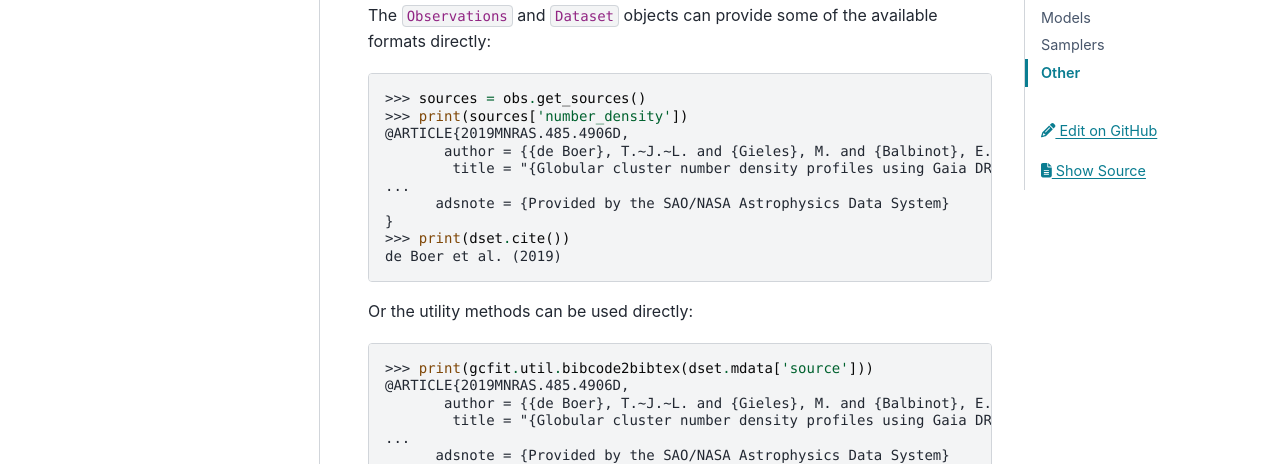
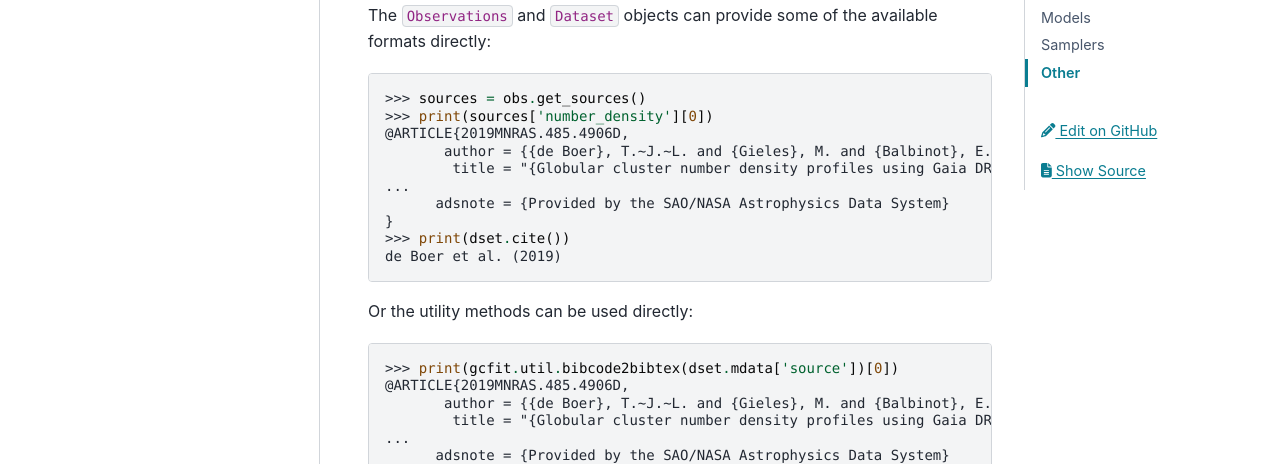
Before and after one commit to nmdickson/GCfit, a Sphinx documentation site: the page built from docs/source/citations.rst, in a window 1280 px wide and 900 px high, scrolled down 593 px. Shown: the part 152-616 px from the top of the window. Built offline with Sphinx 7.4.7 and the PyData theme 0.15.4, drawn with Linux system fonts in a browser that asks for light colours.

Commit message:
update citation docs

```diff
--- a/docs/source/citations.rst
+++ b/docs/source/citations.rst
@@ -37,7 +35,7 @@ formats directly:
 .. code-block:: python
 
     >>> sources = obs.get_sources()
-    >>> print(sources['number_density'])
+    >>> print(sources['number_density'][0])
     @ARTICLE{2019MNRAS.485.4906D,
            author = {{de Boer}, T.~J.~L. and {Gieles}, M. and {Balbinot}, E. and {H{\'e}nault-Brunet}, V. and {Sollima}, A. and {Watkins}, L.~L. and {Claydon}, I.},
             title = "{Globular cluster number density profiles using Gaia DR2}",
@@ -51,7 +49,7 @@ Or the utility methods can be used directly:
 
 .. code-block:: python
 
-    >>> print(gcfit.util.bibcode2bibtex(dset.mdata['source']))
+    >>> print(gcfit.util.bibcode2bibtex(dset.mdata['source'])[0])
     @ARTICLE{2019MNRAS.485.4906D,
            author = {{de Boer}, T.~J.~L. and {Gieles}, M. and {Balbinot}, E. and {H{\'e}nault-Brunet}, V. and {Sollima}, A. and {Watkins}, L.~L. and {Claydon}, I.},
             title = "{Globular cluster number density profiles using Gaia DR2}",
```
Also changed, not shown: other parts of docs/source/citations.rst (+0 -2 lines).
